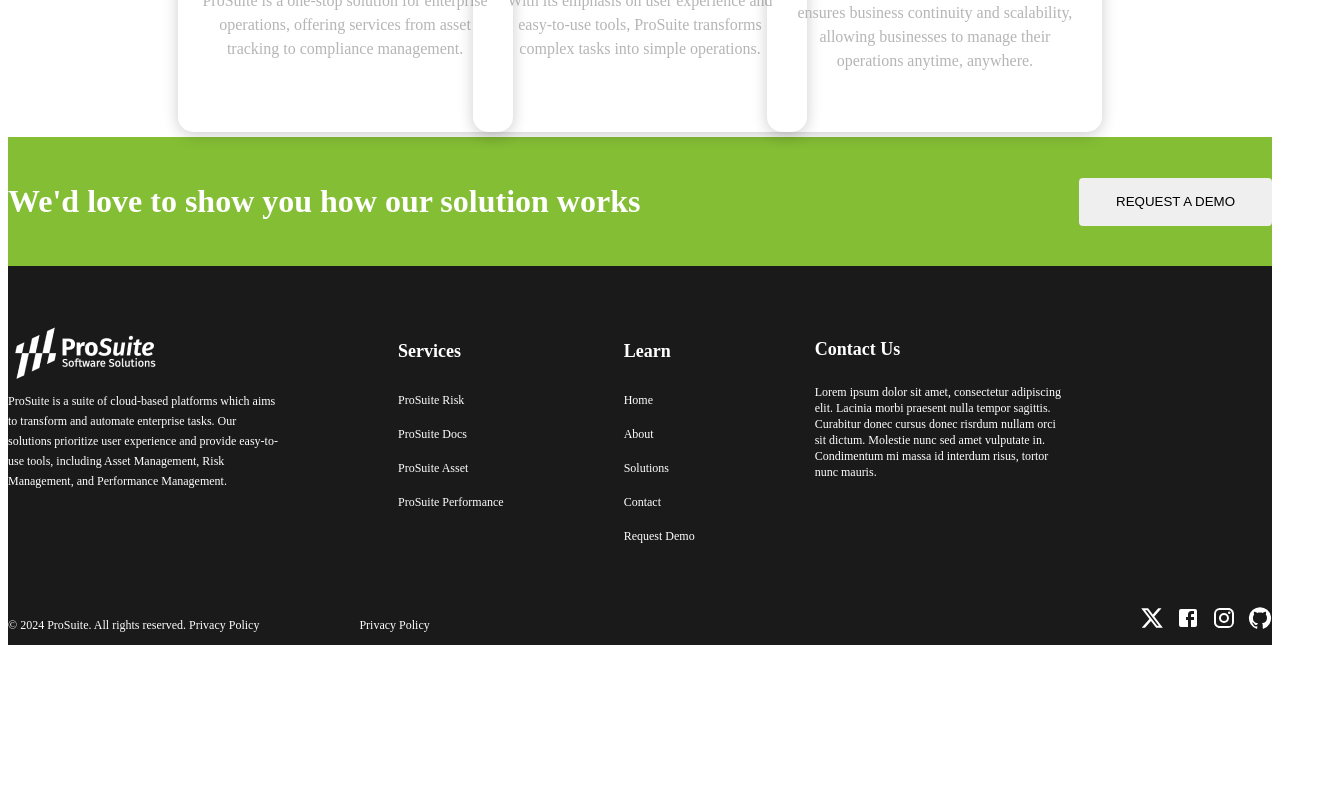
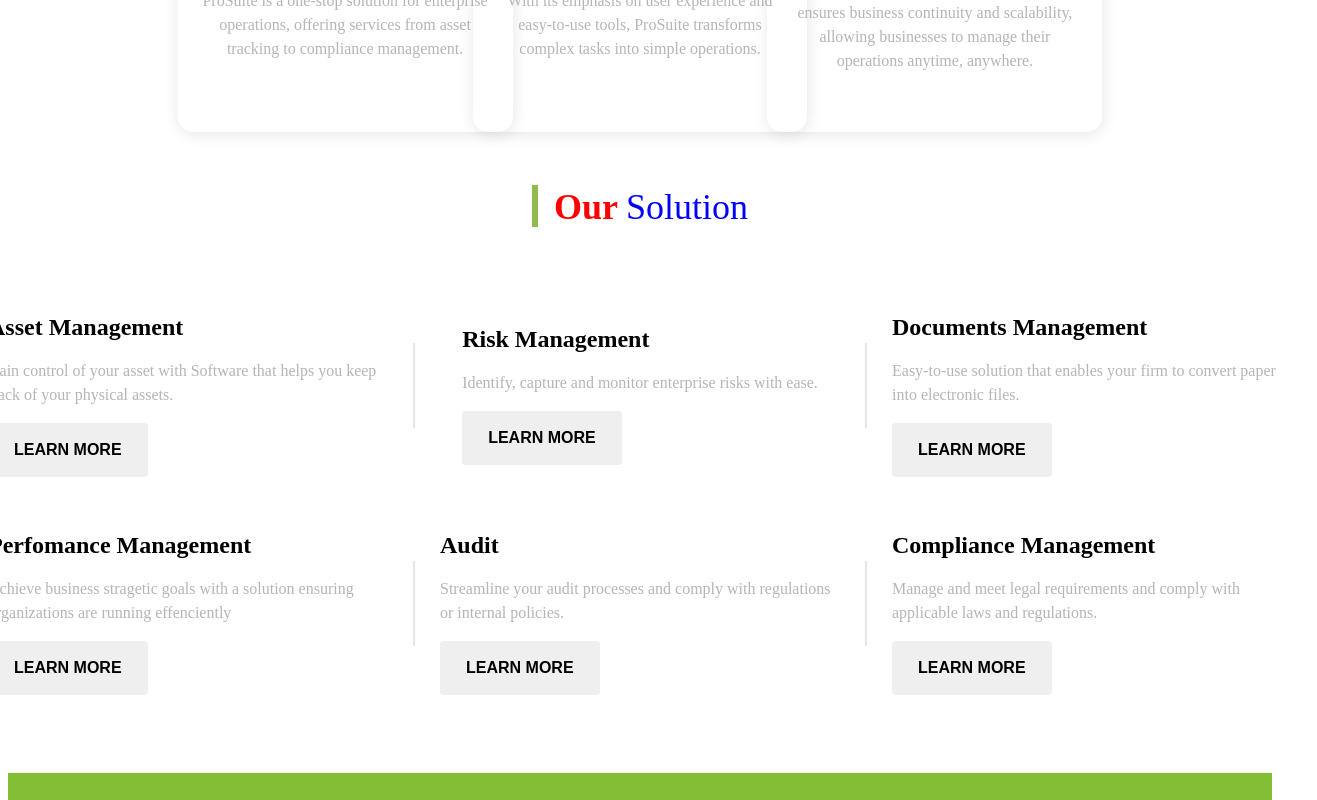
Before and after one commit to moraswi/pro-suite, a React (Create React App) app: page / in a window 1280 px wide. Shown: the part 720-1520 px from the top of the page, 1317 px wide, since content can reach past the window. Before the commit the page ends 1373 px from the top, so only its background shows below. Built offline with nearby package versions, Linux system fonts and the light colour scheme.

Commit message:
our solution

```diff
--- a/src/App.js
+++ b/src/App.js
@@ -1,7 +1,8 @@
 
 import './App.css';
 import Home from "./pages/Home"
-import WhyProSuit from "./pages/WhyProSuit"
+import AboutUs from "./pages/AboutUs"
+import Solution from "./pages/Solution"
 import Footer from "./components/Footer"
 
 function App() {
@@ -9,9 +10,9 @@ function App() {
     <div className="App" color='red'>
       <div className="SubAppContainer" color='yellow'>
         <div className="SubApp" color='red'>
-      <Home/>
-
-          <WhyProSuit/>
+          <Home/>
+          <AboutUs/>
+          <Solution/>
         </div>
       </div>
       <Footer/>
--- a/src/pages/WhyProSuit.js
+++ b/src/pages/AboutUs.js
@@ -1,6 +1,6 @@
 /* eslint-disable jsx-a11y/img-redundant-alt */
 import React from 'react'
-import '../styles/WhyProSuit.css'
+import '../styles/AboutUs.css'
 import screen from "../assets/screenNoShadow.png"
 
 export default function Menu() {
--- /dev/null
+++ b/src/pages/Solution.js
@@ -0,0 +1,78 @@
+import React from 'react'
+import "../styles/Solution.css"
+export default function Solution() {
+  return (
+    <div className='mainSolutionContainer'>
+
+      <div>
+      <h1>
+       <span className="vertical-line"></span>
+        <span className="why-text">Our</span>{' '}
+        <span className="prosuite-text">Solution</span>
+      </h1>
+      </div>
+
+      <div className='solutionItem'>
+      <div className='solutionItemContainer'>
+            <div>
+                <h3 className='solutionTitle'>Asset Management</h3>
+                <p className='solutionContent'>Gain control of your asset with Software that helps you keep track of your physical assets.</p>
+                <button>LEARN MORE</button>
+                </div>
+            </div>
+
+            <div className='solutionVerticalGreyLine'></div>
+
+            <div className='solutionItemContainer'>
+            <div>
+                <h3 className='solutionTitle'>Risk Management</h3>
+                <p className='solutionContent'>Identify, capture and monitor enterprise risks with ease.</p>
+                <button>LEARN MORE</button>
+                </div>
+            </div>
+
+            <div className='solutionVerticalGreyLine'></div>
+
+            <div className='solutionItemContainer'>
+            <div>
+                <h3 className='solutionTitle'>Documents Management</h3>
+                <p className='solutionContent'>Easy-to-use solution that enables your firm to convert paper into electronic files.</p>
+                <button>LEARN MORE</button>
+                </div>
+            </div>
+
+      </div>
+
+      <div className='solutionItem'>
+      <div className='solutionItemContainer'>
+            <div>
+                <h3 className='solutionTitle'> Perfomance Management</h3>
+                <p className='solutionContent'>Achieve business stragetic goals with a solution ensuring organizations are running effenciently</p>
+                <button>LEARN MORE</button>
+                </div>
+            </div>
+
+            <div className='solutionVerticalGreyLine'></div>
+
+            <div className='solutionItemContainer'>
+            <div>
+                <h3 className='solutionTitle'>Audit </h3>
+                <p className='solutionContent'>Streamline your audit processes and comply with regulations or internal policies.</p>
+                <button>LEARN MORE</button>
+                </div>
+            </div>
+
+            <div className='solutionVerticalGreyLine'></div>
+
+            <div className='solutionItemContainer'>
+            <div>
+                <h3 className='solutionTitle'>Compliance Management</h3>
+                <p className='solutionContent'>Manage and meet legal requirements and comply with applicable laws and regulations.</p>
+                <button>LEARN MORE</button>
+                </div>
+            </div>
+
+      </div>
+    </div>
+  )
+}
--- a/src/styles/WhyProSuit.css
+++ b/src/styles/AboutUs.css
@@ -8,7 +8,7 @@
   .vertical-line {
     border-left: 6px solid #91BC4D;
     height: 42px;
-   width: 6px;
+    width: 6px;
     margin-right: 10px;
     margin-bottom: -8px;
     display: inline-block;
@@ -45,10 +45,10 @@
 
   .itemContainer {
     text-align: center;
-display: flex;
-flex-direction: column;
-align-items: center;
-justify-content: center;
+    display: flex;
+    flex-direction: column;
+    align-items: center;
+    justify-content: center;
     border-radius: 15px;
     width: 400px;
     height: 400px;
@@ -58,7 +58,7 @@ justify-content: center;
   }
 
   .listItem{
-     width: 100%;
+     /* width: 100%;  */
      height: auto;
     display: grid;
     grid-template-columns: 1fr 1fr 1fr;
@@ -66,13 +66,13 @@ justify-content: center;
 
   }
 
-  .itemContainer {
+  /* .itemContainer {
     border-radius: 15px;
     width: 400px;
     height: 400px;
     margin: 5px;
     box-shadow: 0px 3px 15px rgba(0, 0, 0, 0.2);
-  }
+  } */
 
   .screen{
 
--- a/src/styles/Footer.css
+++ b/src/styles/Footer.css
@@ -2,6 +2,7 @@
 .footer {
     background-color: #1a1a1a;
     color: #ffffff;
+    margin-top: 60px;
     /* padding: 20px; */
     /* text-align: center; */
   }
@@ -35,11 +36,13 @@
   }
 
   .buttonReq{
-        width: 193px;
-        height: 48px;
+
         border-radius: 4px;
         border-color: transparent;
-
+        padding: 12px 24px 12px 24px;
+        font-size: 16px;
+        line-height: 16px;
+        font-weight: 700;
   }
 
   .footerContent {
--- a/src/styles/Home.css
+++ b/src/styles/Home.css
@@ -30,7 +30,7 @@
   }
 
 .getStarted {
-    width: 163px;
+    /* width: 163px; */
     height: 48px;
     color: white;
     background-color: black;
@@ -40,10 +40,12 @@
     font-size: 16px;
     font-weight: 700;
     margin-top: 13px;
+    padding: 12px 24px 12px 24px;
+
   }
 
 .requestDemo{
-  width: 163px;
+  /* width: 163px; */
   height: 48px;
   color: white;
   background-color: #91BC4D;
@@ -53,11 +55,13 @@
   font-weight: 700;
   margin-top: 13px;
   margin-left: 10px;
+  padding: 12px 24px 12px 24px;
+
 }
 
 .rightSide {
   height: 601px;
-  width: 601px;
+  /* width: 601px; */
 
   background-size: contain;
   background-position: center;
--- /dev/null
+++ b/src/styles/Solution.css
@@ -0,0 +1,68 @@
+.mainSolutionContainer {
+    width: 100%;
+    display: flex;
+    align-items: center;
+    flex-direction: column;
+  }
+
+  .vertical-line {
+    border-left: 6px solid #91BC4D;
+    height: 42px;
+    width: 6px;
+    margin-right: 10px;
+    margin-bottom: -8px;
+    display: inline-block;
+  }
+
+  .solutionItem{
+    /* width: 100%;  */
+    height: auto;
+   /* display: grid;
+   grid-template-columns: 1fr 1fr 1fr; */
+   display: flex;
+   flex-direction: row;
+   place-items: center;
+/* background-color: red; */
+ }
+
+ .solutionItemContainer {
+    text-align: center;
+    text-align: left;
+    display: flex;
+    flex-direction: column;
+    align-items: center;
+    justify-content: center;
+    border-radius: 15px;
+    width: 400px;
+    height: 168px;
+    margin: 5px;
+    /* box-shadow: 1px 2px 16px  rgba(0, 0, 0, 0.1); */
+    padding: 20px;
+  }
+
+  .solutionVerticalGreyLine{
+    background-color: #E5E5E5;
+    width: 2px;
+    height: 85px;
+  }
+
+  button{
+    padding: 16px 24px 16px 24px;
+    border-radius: 4px;
+    font-weight: 700;
+    font-size: 16px;
+    border-color: transparent;
+  }
+
+  .solutionTitle{
+    font-weight: 700;
+    font-size: 24px;
+    line-height: 16px;
+  }
+
+  .solutionContent{
+    font-size: 16px;
+    font-weight: 400;
+    color: #B5B5B6;
+    line-height: 24px;
+  }
```
Also changed, not shown: src/components/Footer.js (+4 -4 lines).
